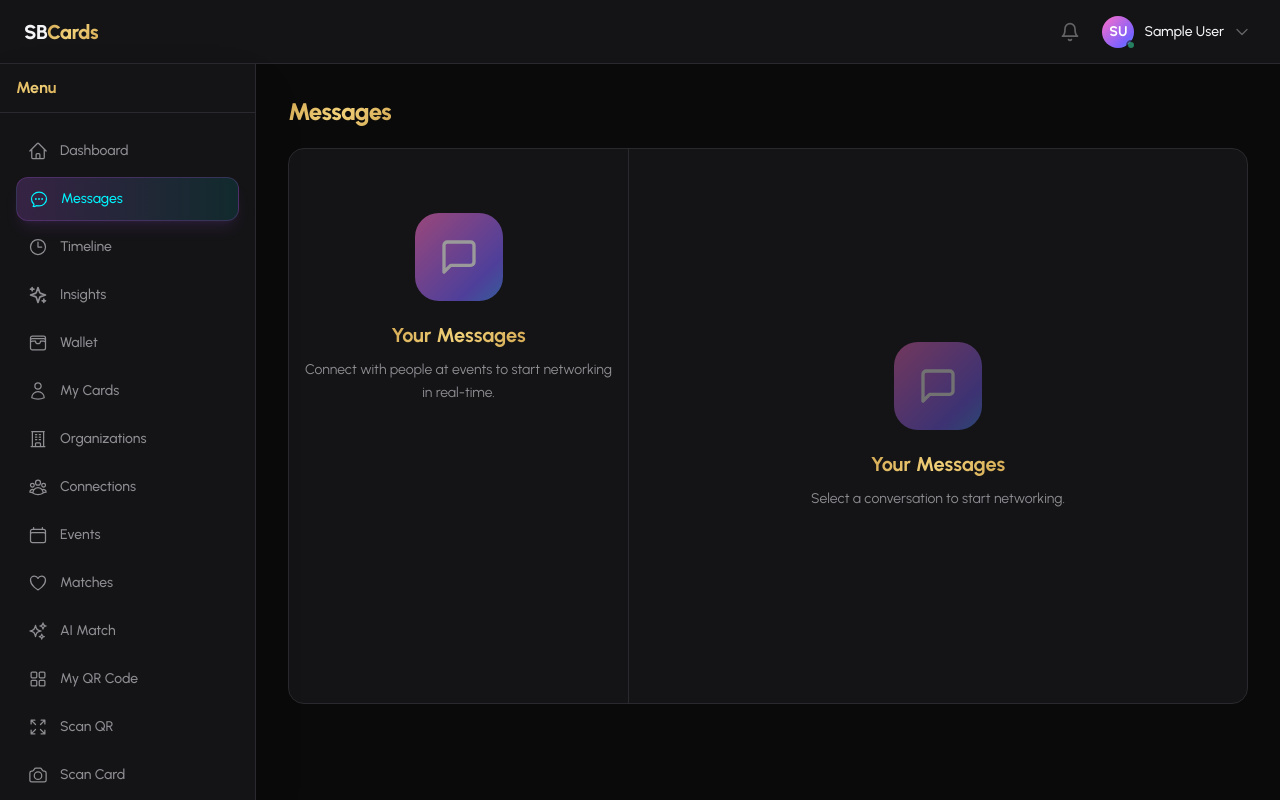
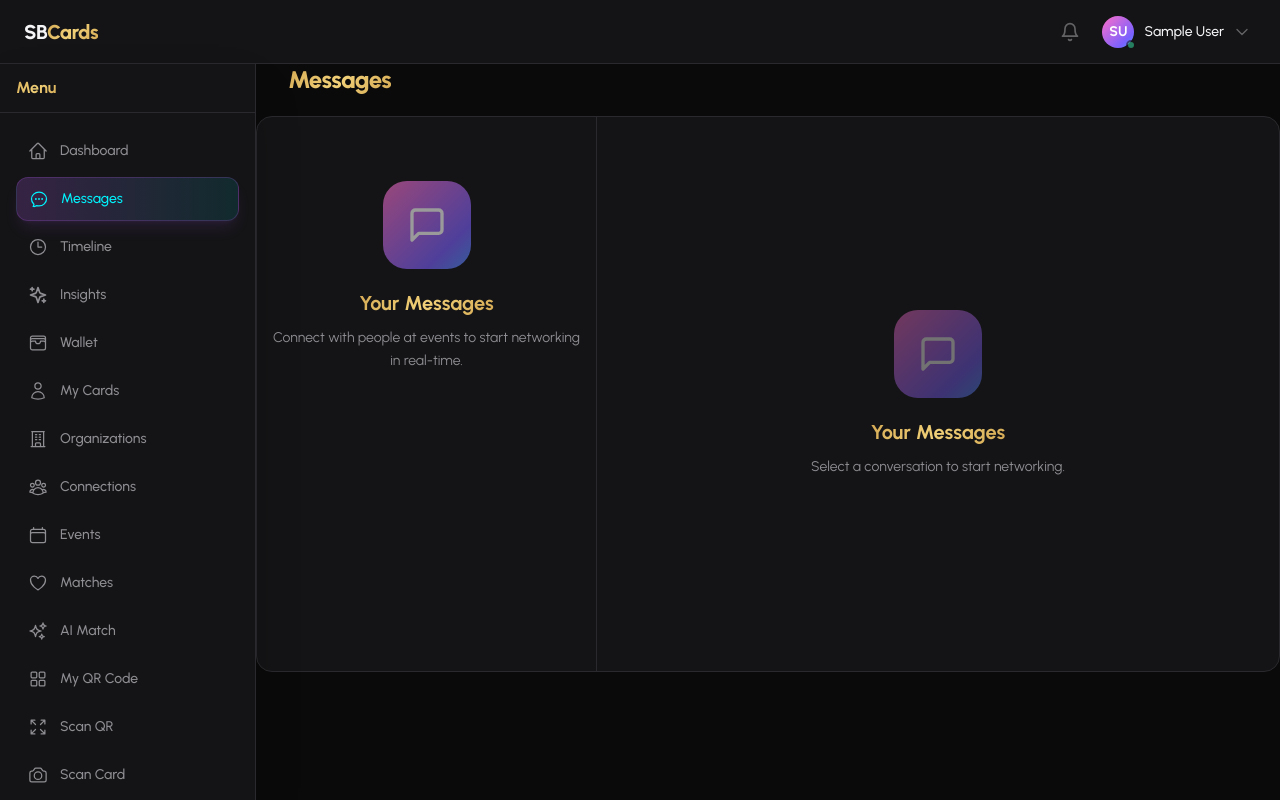
Before and after one commit to Kelvin-12ki/SBcards, a React (Vite) app in the folder frontend/: page /messages in a window 1280 px wide. Built offline with nearby package versions, Linux system fonts and the light colour scheme; no server answers; sample sign-in values are in the browser's storage.

Commit message:
fix(messaging): break out of layout padding so chat fills full width

```diff
--- a/frontend/src/pages/MessagesPage.tsx
+++ b/frontend/src/pages/MessagesPage.tsx
@@ -282,9 +282,9 @@ const MessagesPage: React.FC = () => {
   }
 
   return (
-    <div className="flex flex-col h-[calc(100vh-10rem)] md:h-[calc(100vh-12rem)]">
+    <div className="flex flex-col h-[calc(100vh-10rem)] md:h-[calc(100vh-12rem)] -mx-4 -my-4 md:-mx-6 md:-my-6 lg:-mx-8 lg:-my-8">
       {/* Heading */}
-      <div className="mb-5 flex items-center justify-between">
+      <div className="mb-5 flex items-center justify-between px-4 md:px-6 lg:px-8">
         <h1 className="font-display text-xl sm:text-2xl font-extrabold tracking-tight text-gradient-gold">
           Messages
         </h1>
```
